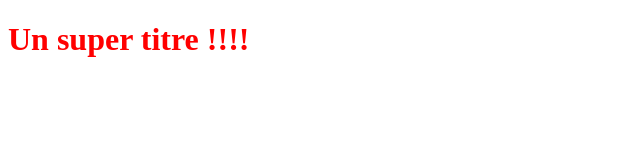
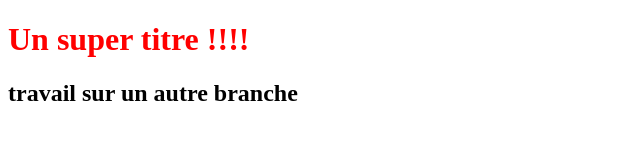
Before and after one commit to LucasRajaoarison/OpenClassroomsProject, a plain HTML site: page index.html in a window 1280 px wide. Shown: the whole page, without its empty margins (0-640 px from the left). Drawn offline with Linux system fonts and the light colour scheme.

```diff
--- a/index.html
+++ b/index.html
@@ -9,6 +9,8 @@
 
 <body>
     <h1>Un super titre !!!!</h1>
+
+    <h2>travail sur un autre branche</h2>
 </body>
 
 
```
